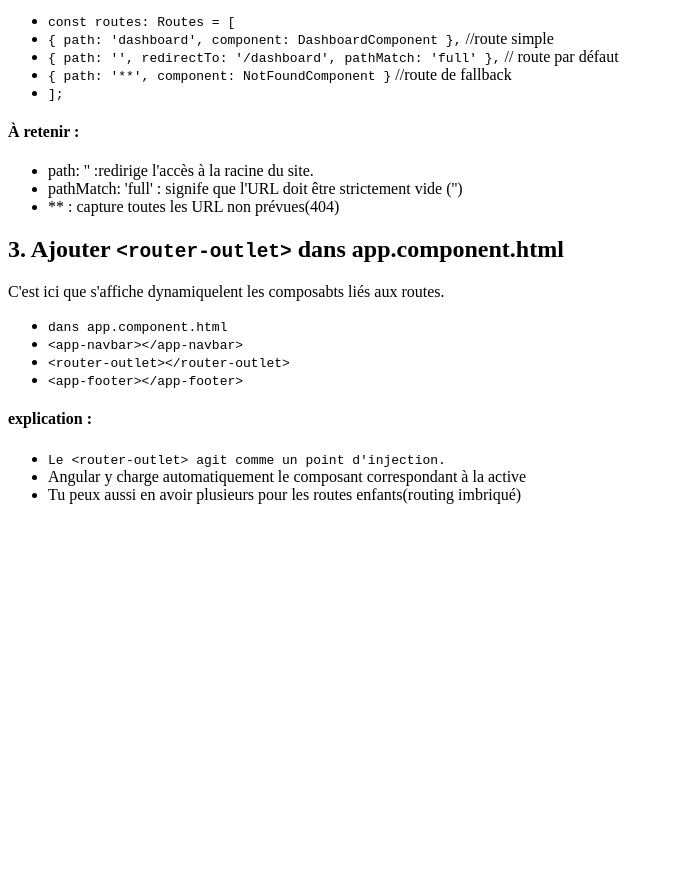
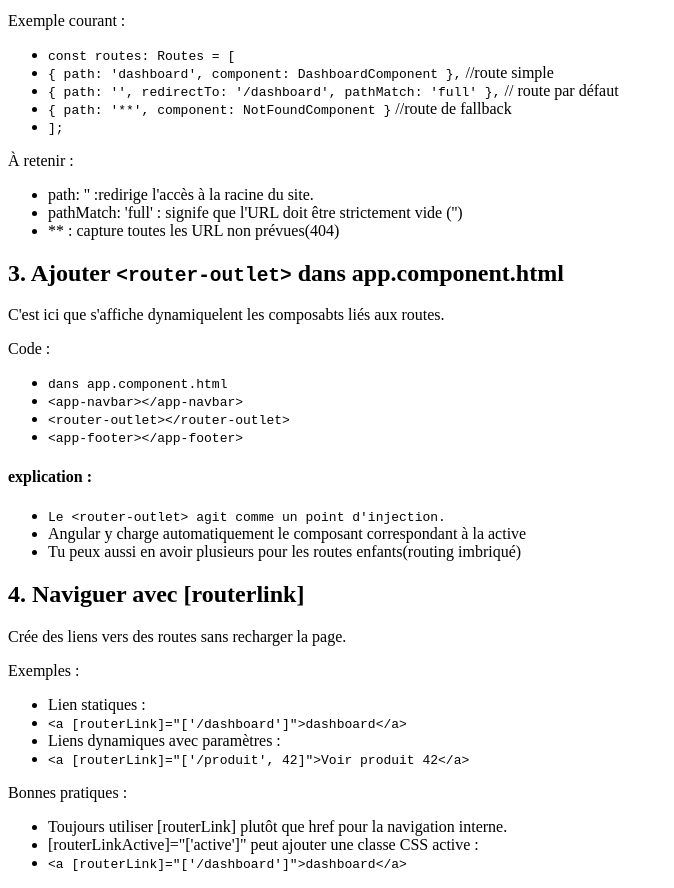
Before and after one commit to Loicwr/TestAngular, an Angular app: page / in a window 1280 px wide. Shown: the part 6960-7848 px from the top of the page, without its empty margins (0-674 px from the left). Before the commit the page ends 7480 px from the top, so only its background shows below. Built offline with nearby package versions, Linux system fonts and the light colour scheme.

Commit message:
feat(routing-navigation): enhance routing section with examples and best practices for [routerLink]

```diff
--- a/src/app/routing-navigation/routing-navigation.component.html
+++ b/src/app/routing-navigation/routing-navigation.component.html
@@ -40,6 +40,7 @@
 <h2>2. Définir les routes de base</h2>
 <p>Associe des url spécifique à des composants.</p>
 
+<p>Exemple courant :</p>
 <ul>
     <li><code>const routes: Routes = [</code></li>
     <li><code>{{ '{' }} path: 'dashboard', component: DashboardComponent {{ '}' }},</code> //route simple</li>
@@ -48,7 +49,7 @@
     <li><code>];</code></li>
 </ul>
 
-<h4>À retenir :</h4>
+<p>À retenir :</p>
 <ul>
     <li>path: '' :redirige l'accès à la racine du site.</li>
     <li>pathMatch: 'full' : signife que l'URL doit être strictement vide ('')</li>
@@ -58,6 +59,7 @@
 <h2>3. Ajouter <code>&lt;router-outlet&gt;</code> dans app.component.html</h2>
 <p>C'est ici que s'affiche dynamiquelent les composabts liés aux routes.</p>
 
+<p>Code :</p>
 <ul>
     <li><code>dans app.component.html</code></li>
     <li><code>&lt;app-navbar&gt;&lt;/app-navbar&gt;</code></li>
@@ -71,3 +73,21 @@
     <li>Angular y charge automatiquement le composant correspondant à la active</li>
     <li>Tu peux aussi en avoir plusieurs pour les routes enfants(routing imbriqué)</li>
 </ul>
+
+<h2>4. Naviguer avec [routerlink]</h2>
+<p>Crée des liens vers des routes sans recharger la page.</p>
+
+<p>Exemples :</p>
+<ul>
+    <li>Lien statiques :</li>
+    <li><code>&lt;a [routerLink]="['/dashboard']"&gt;dashboard&lt;/a&gt;</code></li>
+    <li>Liens dynamiques avec paramètres :</li>
+    <li><code>&lt;a [routerLink]="['/produit', 42]"&gt;Voir produit 42&lt;/a&gt;</code></li>
+</ul>
+
+<p>Bonnes pratiques :</p>
+<ul>
+    <li>Toujours utiliser [routerLink] plutôt que href pour la navigation interne.</li>
+    <li>[routerLinkActive]="['active']" peut ajouter une classe CSS active :</li>
+    <li><code>&lt;a [routerLink]="['/dashboard']"&gt;dashboard&lt;/a&gt;</code></li>
+</ul>
```
